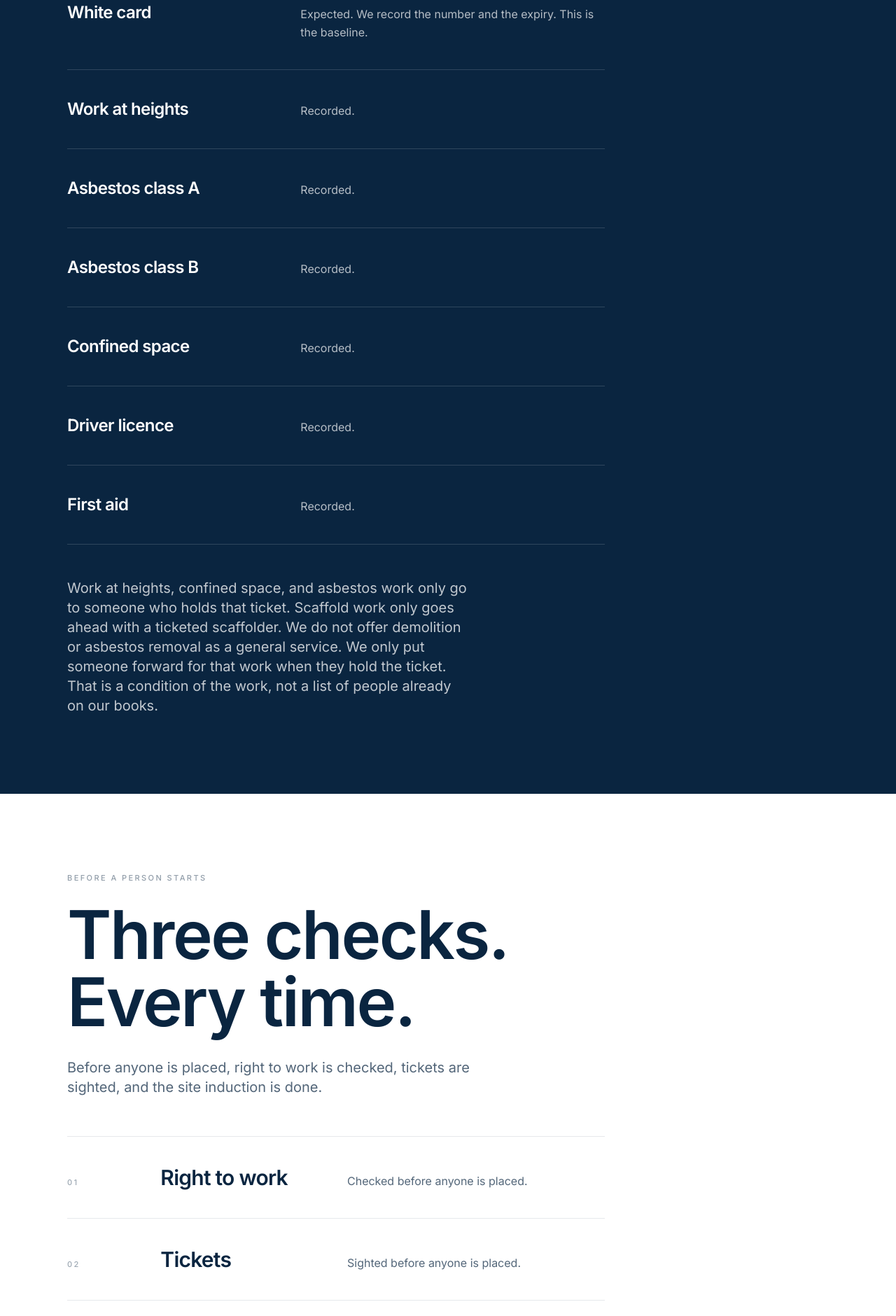
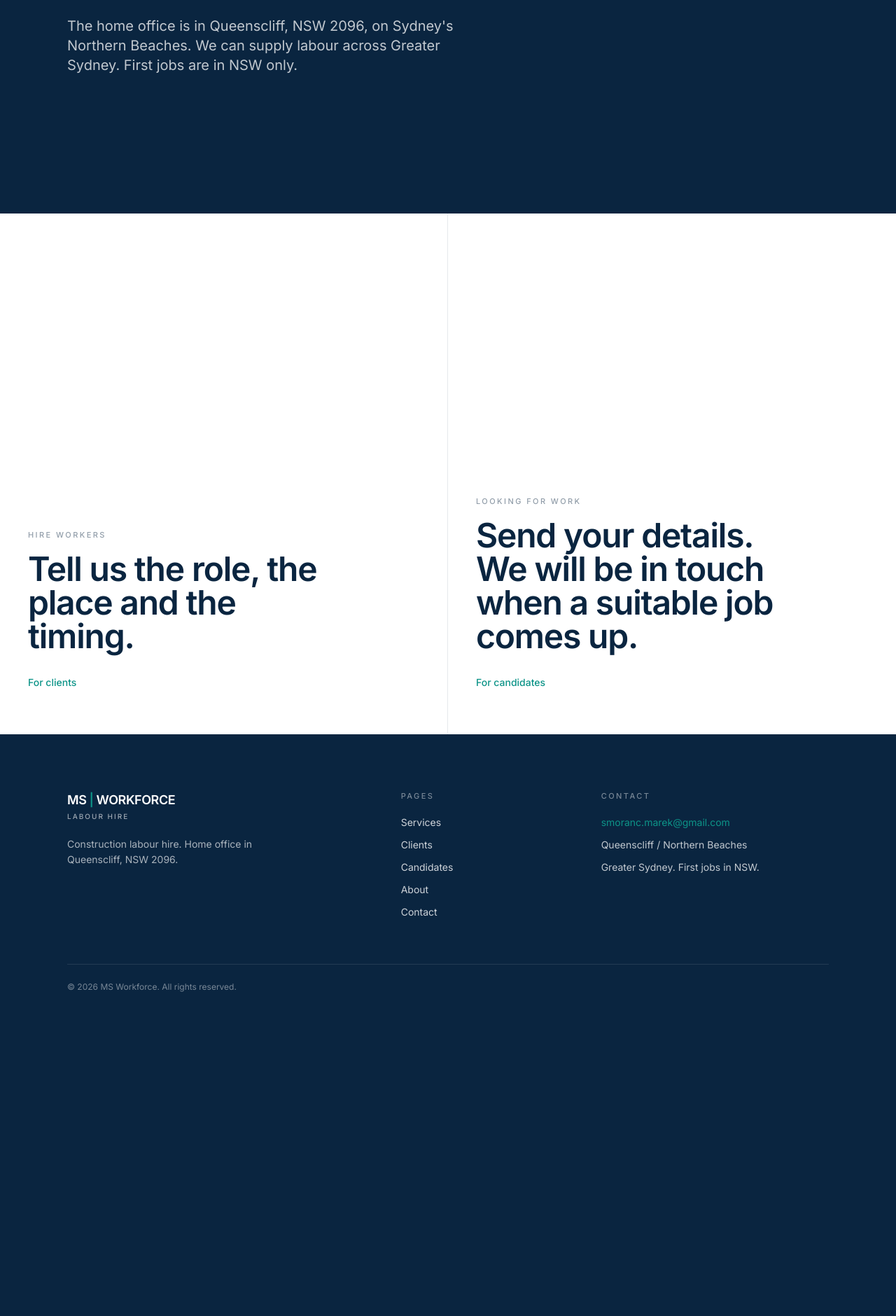
Before and after one commit to curiouscitizen11/MS-Workforce, a Next.js app: page / in a window 1280 px wide. Shown: the part 2140-4020 px from the top of the page at 70% size. After the commit the page ends 3638 px from the top, so only its background shows below. Built offline with nearby package versions, Linux system fonts and the light colour scheme.

Commit message:
Keep licence details off the public site.

```diff
--- a/app/about/page.tsx
+++ b/app/about/page.tsx
@@ -10,7 +10,7 @@ export const metadata: Metadata = {
 const values = [
   {
     title: "Safety",
-    body: "Everyone deserves to go home safe. Inductions and safe work practices matter.",
+    body: "Everyone deserves to go home safe.",
   },
   {
     title: "Reliability",
@@ -44,8 +44,8 @@ export default function AboutPage() {
               only.
             </p>
             <p>
-              We are just getting started. The focus is doing the basics well:
-              the right ticket, a proper induction, and plain communication.
+              We are just getting started. The focus is doing the basics well,
+              and saying clearly what we can do.
             </p>
           </div>
         </div>
--- a/app/candidates/page.tsx
+++ b/app/candidates/page.tsx
@@ -3,7 +3,7 @@ import type { Metadata } from "next";
 export const metadata: Metadata = {
   title: "For candidates",
   description:
-    "What MS Workforce looks for, the tickets we record, and how to apply by form or email. We will be in touch when a suitable job comes up.",
+    "Apply to MS Workforce through the employee portal or by email. We will be in touch when a suitable job comes up.",
 };
 
 const lookFor = [
@@ -12,27 +12,9 @@ const lookFor = [
     body: "People who turn up and take the work seriously.",
   },
   {
-    title: "White card",
-    body: "Expected. It is the baseline ticket for site work.",
-  },
-  {
-    title: "Site induction",
-    body: "You need to be willing to do the induction for the site.",
-  },
-  {
     title: "Experience",
     body: "Construction experience is a plus.",
   },
-];
-
-const tickets = [
-  "White card, including number and expiry",
-  "Work at heights",
-  "Asbestos class A",
-  "Asbestos class B",
-  "Confined space",
-  "Driver licence",
-  "First aid",
 ];
 
 const formUrl =
@@ -47,12 +29,12 @@ export default function CandidatesPage() {
           <h1 className="display mt-6">Looking for construction work.</h1>
           <p className="lede mt-8 text-white/75">
             MS Workforce is a new labour hire business on Sydney&apos;s Northern
-            Beaches. Send your details by the form or by email. We will be in
-            touch when a suitable job comes up.
+            Beaches. Submit your details in the employee portal, or by email.
+            We will be in touch when a suitable job comes up.
           </p>
           <div className="mt-10 flex flex-col gap-3 sm:flex-row">
             <a href={formUrl} className="pill pill-light w-full sm:w-auto" target="_blank" rel="noopener noreferrer">
-              Application form
+              Employee portal
             </a>
             <a href="mailto:smoranc.marek@gmail.com" className="pill pill-line w-full sm:w-auto">
               Email us
@@ -64,7 +46,7 @@ export default function CandidatesPage() {
       <section className="flex screen items-center bg-white text-navy">
         <div className="wrap py-24 sm:py-28">
           <p className="kicker text-navy/45">What we look for</p>
-          <h2 className="display mt-6">A white card, a good attitude, and the induction.</h2>
+          <h2 className="display mt-6">A good attitude, and experience that helps.</h2>
           <ul className="mt-14 border-b border-navy/10">
             {lookFor.map((item, index) => (
               <li key={item.title} className="stack-row border-t border-navy/10">
@@ -83,33 +65,12 @@ export default function CandidatesPage() {
 
       <section className="flex screen items-center bg-navy text-white">
         <div className="wrap py-24 sm:py-28">
-          <p className="kicker text-white/50">Tickets</p>
-          <h2 className="display mt-6">What we record.</h2>
-          <ul className="mt-14 max-w-3xl border-b border-white/15">
-            {tickets.map((item) => (
-              <li key={item} className="border-t border-white/15 py-5 text-xl font-medium tracking-tight sm:text-2xl">
-                {item}
-              </li>
-            ))}
-          </ul>
-          <p className="lede mt-12 text-white/75">
-            White card is the baseline. Work at heights, confined space, and
-            asbestos work only go to someone who holds that ticket. Scaffold
-            work only goes to a ticketed scaffolder. We do not put someone
-            forward for that work without the ticket, and we are not claiming
-            those people are already on our books.
-          </p>
-        </div>
-      </section>
-
-      <section className="flex screen items-center bg-white text-navy">
-        <div className="wrap py-24 sm:py-28">
-          <p className="kicker text-navy/45">How to apply</p>
-          <h2 className="display mt-6">Form or email.</h2>
-          <p className="lede mt-8 text-navy/70">
-            Use the application form, or email your details and a short summary
-            of your experience. We will be in touch when a suitable job comes
-            up.
+          <p className="kicker text-white/50">How to apply</p>
+          <h2 className="display mt-6">Employee portal or email.</h2>
+          <p className="lede mt-8 text-white/75">
+            The employee portal is where workers submit their details. You can
+            also email a short summary of your experience. We will be in touch
+            when a suitable job comes up.
           </p>
           <div className="mt-10 flex flex-col items-start gap-4">
             <a
@@ -118,19 +79,15 @@ export default function CandidatesPage() {
               rel="noopener noreferrer"
               className="text-lg font-medium text-teal underline decoration-teal/40 underline-offset-4 sm:text-2xl"
             >
-              Open the application form
+              Open the employee portal
             </a>
             <a
               href="mailto:smoranc.marek@gmail.com"
-              className="text-lg font-medium text-navy underline decoration-navy/30 underline-offset-4 sm:text-2xl break-all"
+              className="text-lg font-medium text-white underline decoration-white/30 underline-offset-4 sm:text-2xl break-all"
             >
               smoranc.marek@gmail.com
             </a>
           </div>
-          <p className="mt-10 max-w-xl text-base leading-relaxed text-navy/60">
-            Right to work is checked, tickets are sighted, and the site
-            induction is done before anyone is placed.
-          </p>
         </div>
       </section>
     </>
--- a/app/clients/page.tsx
+++ b/app/clients/page.tsx
@@ -4,21 +4,17 @@ import Link from "next/link";
 export const metadata: Metadata = {
   title: "For clients",
   description:
-    "Tell us the role, place, timing and tickets. We match someone who is available, then sight tickets, check right to work and the induction, and stay in contact. MS Workforce is new.",
+    "Tell us the role, place and timing. We match someone who is available, and stay in contact. MS Workforce is new.",
 };
 
 const steps = [
   {
-    title: "Tell us the role, place, timing and tickets",
-    body: "Email the role, where the site is, when you need someone, and which tickets the work requires.",
+    title: "Tell us the role, place and timing",
+    body: "Email the role, where the site is, and when you need someone.",
   },
   {
     title: "We match someone who is available",
-    body: "We match someone who is available, and whose tickets fit that work.",
-  },
-  {
-    title: "We sight tickets, right to work and induction",
-    body: "Before they start, tickets are sighted, right to work is checked, and the site induction is done.",
+    body: "We match someone who is available for that work.",
   },
   {
     title: "We stay in contact",
--- a/app/page.tsx
+++ b/app/page.tsx
@@ -13,25 +13,6 @@ const supply = [
     title: "Flexible or project-based cover",
     body: "People for a set period, or for a particular piece of work.",
   },
-];
-
-const tickets = [
-  {
-    name: "White card",
-    note: "Expected. We record the number and the expiry. This is the baseline.",
-  },
-  { name: "Work at heights", note: "Recorded." },
-  { name: "Asbestos class A", note: "Recorded." },
-  { name: "Asbestos class B", note: "Recorded." },
-  { name: "Confined space", note: "Recorded." },
-  { name: "Driver licence", note: "Recorded." },
-  { name: "First aid", note: "Recorded." },
-];
-
-const before = [
-  { name: "Right to work", note: "Checked before anyone is placed." },
-  { name: "Tickets", note: "Sighted before anyone is placed." },
-  { name: "Site induction", note: "Done before anyone starts." },
 ];
 
 export default function HomePage() {
@@ -84,59 +65,6 @@ export default function HomePage() {
 
       <section className="flex screen items-center bg-navy text-white">
         <div className="wrap py-24 sm:py-28">
-          <p className="kicker text-white/50">Tickets we check</p>
-          <h2 className="display mt-6">White card is the baseline.</h2>
-          <ul className="mt-14 max-w-3xl border-b border-white/15">
-            {tickets.map((item) => (
-              <li key={item.name} className="stack-row border-t border-white/15">
-                <h3 className="text-xl font-semibold tracking-tight sm:col-span-5 sm:text-2xl">
-                  {item.name}
-                </h3>
-                <p className="text-base leading-relaxed text-white/70 sm:col-span-7">
-                  {item.note}
-                </p>
-              </li>
-            ))}
-          </ul>
-          <p className="lede mt-12 text-white/75">
-            Work at heights, confined space, and asbestos work only go to
-            someone who holds that ticket. Scaffold work only goes ahead with a
-            ticketed scaffolder. We do not offer demolition or asbestos removal
-            as a general service. We only put someone forward for that work
-            when they hold the ticket. That is a condition of the work, not a
-            list of people already on our books.
-          </p>
-        </div>
-      </section>
-
-      <section className="flex screen items-center bg-white text-navy">
-        <div className="wrap py-24 sm:py-28">
-          <p className="kicker text-navy/45">Before a person starts</p>
-          <h2 className="display mt-6">Three checks. Every time.</h2>
-          <p className="lede mt-8 text-navy/70">
-            Before anyone is placed, right to work is checked, tickets are
-            sighted, and the site induction is done.
-          </p>
-          <ul className="mt-14 max-w-3xl border-b border-navy/10">
-            {before.map((item, index) => (
-              <li key={item.name} className="stack-row border-t border-navy/10">
-                <span className="kicker text-navy/40 sm:col-span-2">
-                  0{index + 1}
-                </span>
-                <h3 className="text-2xl font-semibold tracking-tight sm:col-span-4 sm:text-3xl">
-                  {item.name}
-                </h3>
-                <p className="text-base leading-relaxed text-navy/70 sm:col-span-6">
-                  {item.note}
-                </p>
-              </li>
-            ))}
-          </ul>
-        </div>
-      </section>
-
-      <section className="flex screen items-center bg-navy text-white">
-        <div className="wrap py-24 sm:py-28">
           <p className="kicker text-white/50">Where we work</p>
           <h2 className="display mt-6">Queenscliff, then Greater Sydney.</h2>
           <p className="lede mt-8 text-white/75">
@@ -154,7 +82,7 @@ export default function HomePage() {
         >
           <p className="kicker text-navy/45">Hire workers</p>
           <h2 className="mt-4 max-w-md text-4xl font-semibold tracking-tight sm:text-5xl">
-            Tell us the role, the place, the timing and the tickets.
+            Tell us the role, the place and the timing.
           </h2>
           <span className="mt-8 text-sm font-medium text-teal">For clients</span>
         </Link>
--- a/app/services/page.tsx
+++ b/app/services/page.tsx
@@ -4,14 +4,14 @@ import Link from "next/link";
 export const metadata: Metadata = {
   title: "Services",
   description:
-    "General construction labour, site support, and flexible or project-based cover. White card is the baseline. Heights, confined space, asbestos and scaffold work only with the right ticket.",
+    "General construction labour, site support, and flexible or project-based cover from MS Workforce, a new construction labour hire business.",
 };
 
 const covers = [
   {
     kicker: "01",
     title: "General construction labour",
-    body: "Workers for general construction tasks. People who follow the site rules and the induction.",
+    body: "Workers for general construction tasks on site.",
     dark: false,
   },
   {
@@ -26,19 +26,6 @@ const covers = [
     body: "Workers for a set period, or for a particular piece of work, when a site needs more hands for a time.",
     dark: false,
   },
-];
-
-const tickets = [
-  {
-    name: "White card",
-    note: "Expected. We record the number and the expiry. This is the baseline.",
-  },
-  { name: "Work at heights", note: "Recorded." },
-  { name: "Asbestos class A", note: "Recorded." },
-  { name: "Asbestos class B", note: "Recorded." },
-  { name: "Confined space", note: "Recorded." },
-  { name: "Driver licence", note: "Recorded." },
-  { name: "First aid", note: "Recorded." },
 ];
 
 export default function ServicesPage() {
@@ -78,36 +65,13 @@ export default function ServicesPage() {
 
       <section className="flex screen items-center bg-navy text-white">
         <div className="wrap py-24 sm:py-28">
-          <p className="kicker text-white/50">Tickets</p>
-          <h2 className="display mt-6">The ticket decides the work.</h2>
-          <ul className="mt-14 max-w-3xl border-b border-white/15">
-            {tickets.map((item) => (
-              <li key={item.name} className="stack-row border-t border-white/15">
-                <h3 className="text-xl font-semibold tracking-tight sm:col-span-5 sm:text-2xl">
-                  {item.name}
-                </h3>
-                <p className="text-base leading-relaxed text-white/70 sm:col-span-7">
-                  {item.note}
-                </p>
-              </li>
-            ))}
-          </ul>
-          <div className="mt-12 max-w-2xl space-y-6 text-lg leading-relaxed text-white/75">
-            <p>
-              Work at heights only goes to someone with a work at heights
-              ticket. Confined space work only goes to someone with a confined
-              space ticket. Asbestos work only goes to someone with the matching
-              asbestos class ticket. Scaffold work only goes to a ticketed
-              scaffolder.
-            </p>
-            <p>
-              We do not offer demolition or asbestos removal as a general
-              service. We only put someone forward for that work when they hold
-              the ticket. Holding the ticket is the condition. It is not a claim
-              that those people are already on our books.
-            </p>
-          </div>
-          <div className="mt-12">
+          <p className="kicker text-white/50">Ask</p>
+          <h2 className="display mt-6">Email what you need.</h2>
+          <p className="lede mt-8 text-white/75">
+            Tell us the role, the place and the timing. A short email is
+            enough.
+          </p>
+          <div className="mt-10">
             <Link href="/contact" className="pill pill-light">
               Email what you need
             </Link>
```
